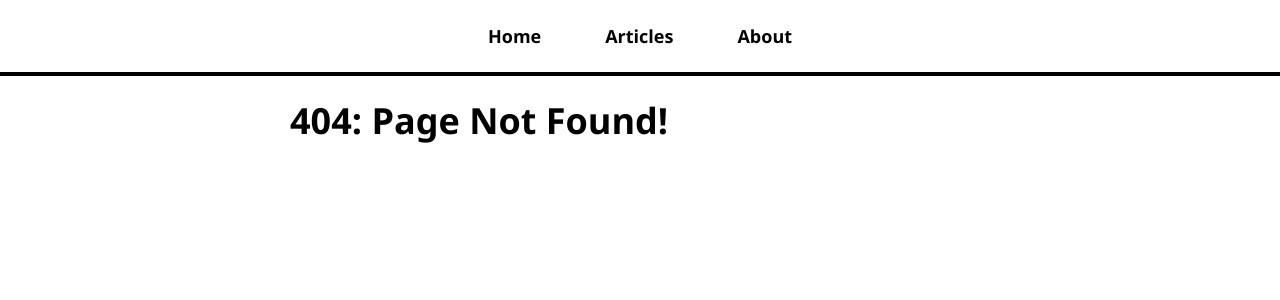
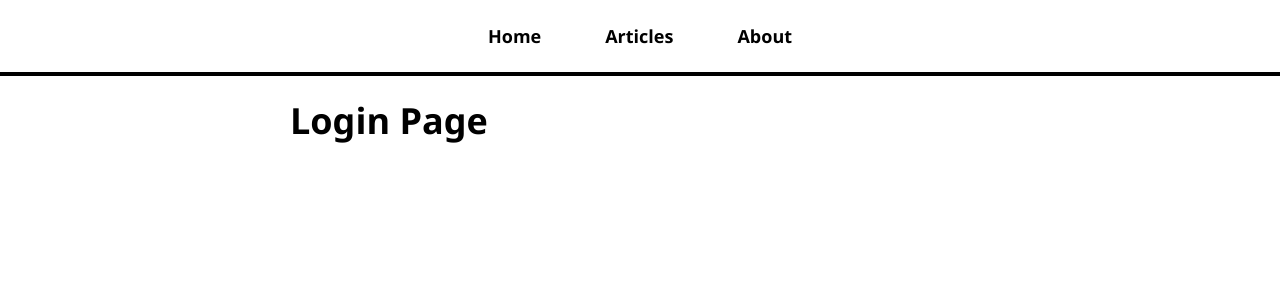
Before and after one commit to HimashaNethmini/new-repo9, a React (Create React App) app in the folder my-blog/: page /login in a window 1280 px wide. Before the commit this address had no page. Shown: the top 300 px of the page. Built offline with nearby package versions, Linux system fonts and the light colour scheme.

Commit message:
make pages for authentication and login

```diff
--- a/my-blog/src/App.js
+++ b/my-blog/src/App.js
@@ -6,6 +6,8 @@
 import ArticlePage from "./pages/ArticlePage";
 import Navbar from "./Navbar";
 import NotFoundPage from "./pages/NotFoundPage"
+import LoginPage from "./pages/LoginPage";
+import CreateAccountPage from "./pages/CreateAccountPage";
 
 function App() {
   return (
@@ -20,6 +22,8 @@
             <Route path="/about" element={<AboutPage />} />
             <Route path="/articles" element={<ArtciclesListPage />} />
             <Route path="/articles/:articleId" element={<ArticlePage />} />
+            <Route path="/login" element={<LoginPage />} />
+            <Route path="/create-account" element={<CreateAccountPage />} />
             <Route path = "*" element={<NotFoundPage />} />
           </Routes>
         </div>
--- a/my-blog/src/index.js
+++ b/my-blog/src/index.js
@@ -3,11 +3,8 @@
 import './index.css';
 import App from './App';
 import reportWebVitals from './reportWebVitals';
-
+import { initializeApp } from "firebase/app";
 // Import the functions you need from the SDKs you need
-import { initializeApp } from "firebase/app";
-// TODO: Add SDKs for Firebase products that you want to use
-// https://firebase.google.com/docs/web/setup#available-libraries
 
 // Your web app's Firebase configuration
 const firebaseConfig = {
--- /dev/null
+++ b/my-blog/src/pages/CreateAccountPage.js
@@ -0,0 +1,9 @@
+import React from 'react'
+
+const CreateAccountPage = () => {
+  return (
+    <h1>Create Account</h1>
+  )
+}
+
+export default CreateAccountPage
--- /dev/null
+++ b/my-blog/src/pages/LoginPage.js
@@ -0,0 +1,9 @@
+import React from 'react'
+
+const LoginPage = () => {
+  return (
+    <h1>Login Page</h1>
+  )
+}
+
+export default LoginPage
```
Also changed, not shown: my-blog/src/hooks/useUser.js (added).
